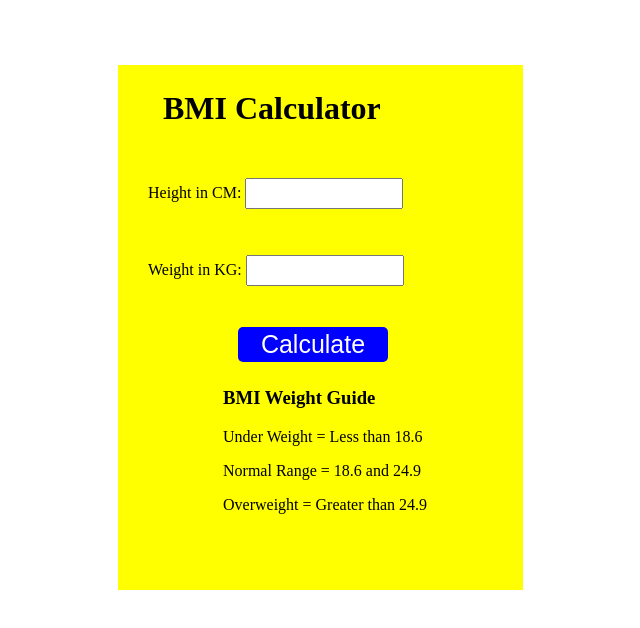
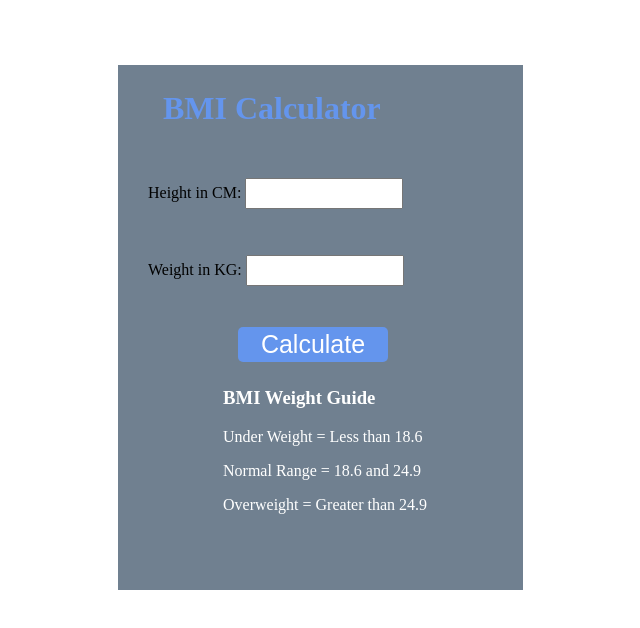
Before and after one commit to Nusaibah01/BMI-Calculator-, a plain HTML site: page index.html in a window 1280 px wide. Shown: the whole page, without its empty margins (240-880 px from the left). Drawn offline with Linux system fonts and the light colour scheme; a script that the page names is missing.

Commit message:
stylingchanges

```diff
--- a/css/stylesheet.css
+++ b/css/stylesheet.css
@@ -3,7 +3,7 @@
     height: 525px;
     margin-left: 350px;
     margin-top: 65px;
-    background-color: yellow;
+    background-color: slategray;
     padding-left: 30px;
 }
 #height, #weight {
@@ -13,6 +13,7 @@
 }
 
 #weight-guide{
+    color: #fff;
     margin-left: 75px;
     margin-top: 25px;
 }
@@ -21,7 +22,7 @@
     font-size: 35px;
     margin-left: 90px;
     margin-top: 20px;
-    color: blue;
+    color: slategray;
 }
 
 button{
@@ -31,12 +32,14 @@ button{
     margin-top: 25px;
     border-radius: 5px;
     border-style: none;
-    background-color: blue;
+    background-color: cornflowerblue;
     color: #fff;
     font-size: 25px;
 }
 
 h1{
+    font-family: 'Times New Roman', Times, serif;
     padding-left: 15px;
     padding-top: 25px;
+    color: cornflowerblue;
 }
```
